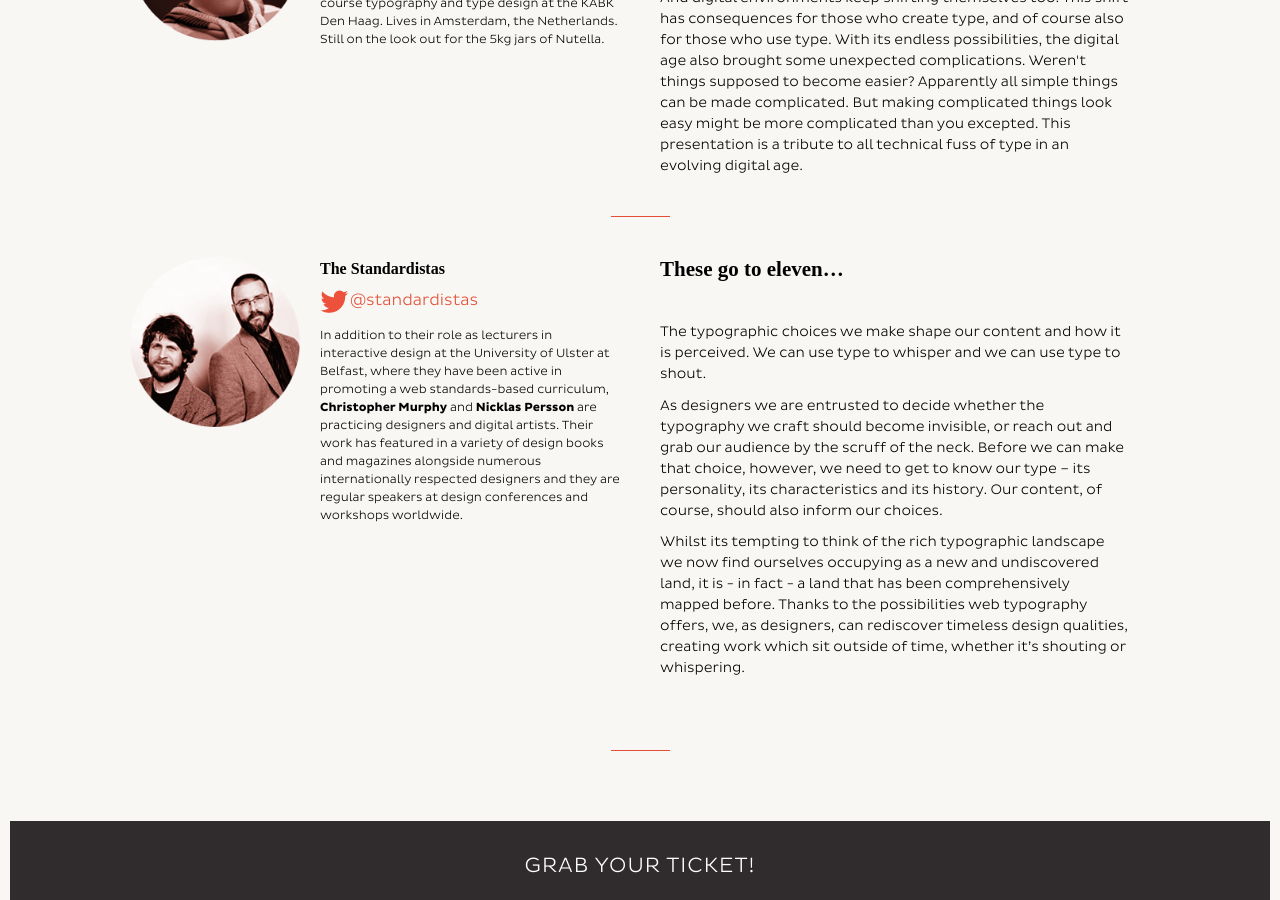
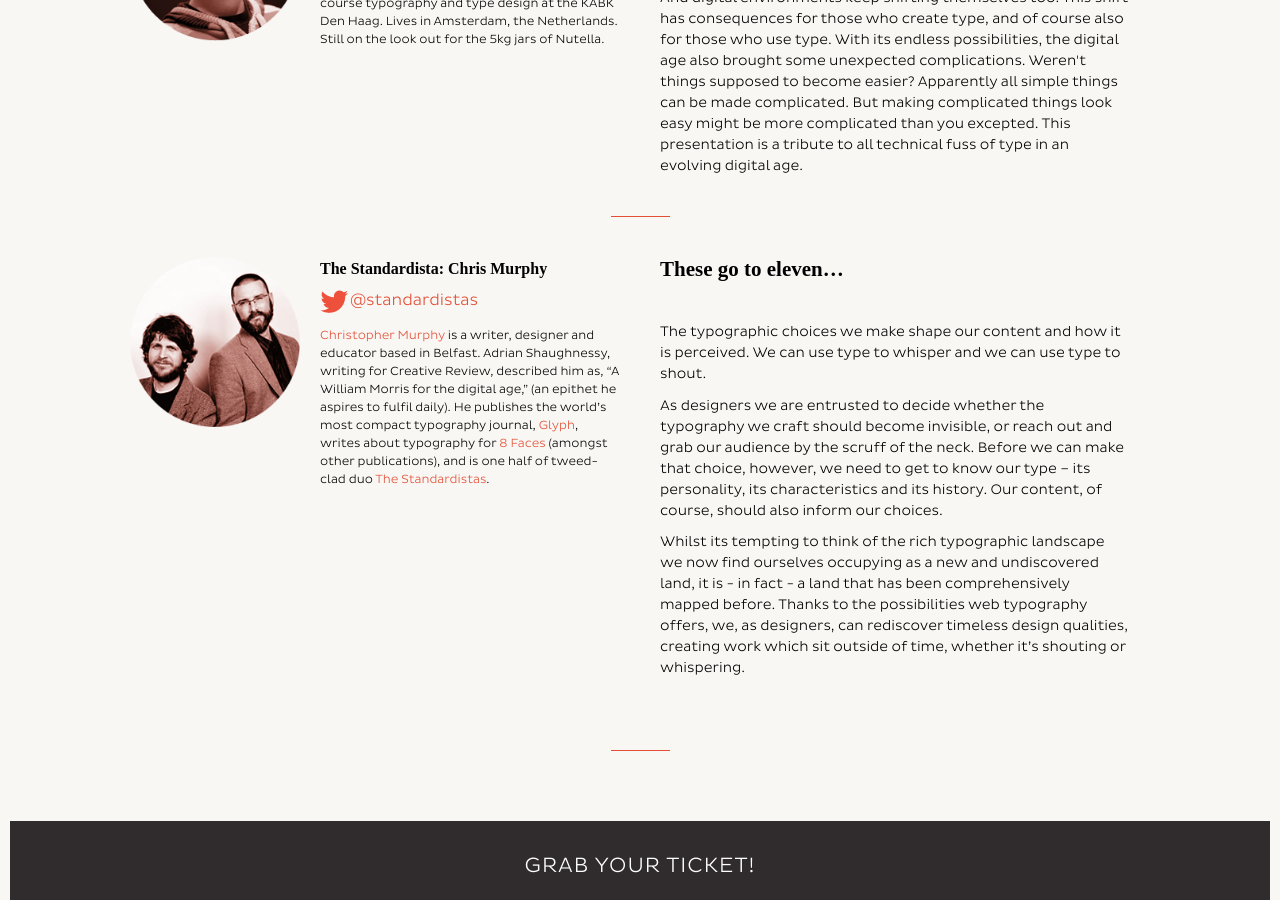
Before and after one commit to GrUSP/2013.kerning.it, a Jekyll site: the page built from speakers.html, in a window 1280 px wide and 900 px high, scrolled down 3424 px. Built offline with Jekyll 4.4.1, drawn with Linux system fonts in a browser that asks for light colours; nearby versions of some CDN libraries; Markdown is read by kramdown in place of the engine named in the settings.

Commit message:
Updated Murphy

```diff
--- a/_includes/talks/talk-standardistas.html
+++ b/_includes/talks/talk-standardistas.html
@@ -2,10 +2,16 @@
 	<div class="speaker">
 		<div class="image"><img src="img/standardistas.png"></div>
 		<div class="info">
-			<div class="name">The Standardistas</div>
+			<div class="name">The Standardista: Chris Murphy</div>
 			<div class="twitter"><a href="http://www.twitter.com/standardistas/">@standardistas</a></div>
 			<div class="bio">
-				In addition to their role as lecturers in interactive design at the University of Ulster at Belfast, where they have been active in promoting a web standards-based curriculum, <b>Christopher Murphy</b> and <b>Nicklas Persson</b> are practicing designers and digital artists. Their work has featured in a variety of design books and magazines alongside numerous internationally respected designers and they are regular speakers at design conferences and workshops worldwide.
+				<a href="http://christophermurphy.org">Christopher Murphy</a> is a writer, designer
+and educator based in Belfast. Adrian Shaughnessy, writing for Creative
+Review, described him as, “A William Morris for the digital age,” (an
+epithet he aspires to fulfil daily). He publishes the world’s most compact
+typography journal, <a href="http://getglyph.org">Glyph</a>, writes about typography
+for <a href="http://8faces.com">8 Faces</a> (amongst other publications), and is one half
+of tweed-clad duo <a href="http://webstandardistas.com/">The Standardistas</a>.
 			</div>
 		</div>
 	</div>
```
